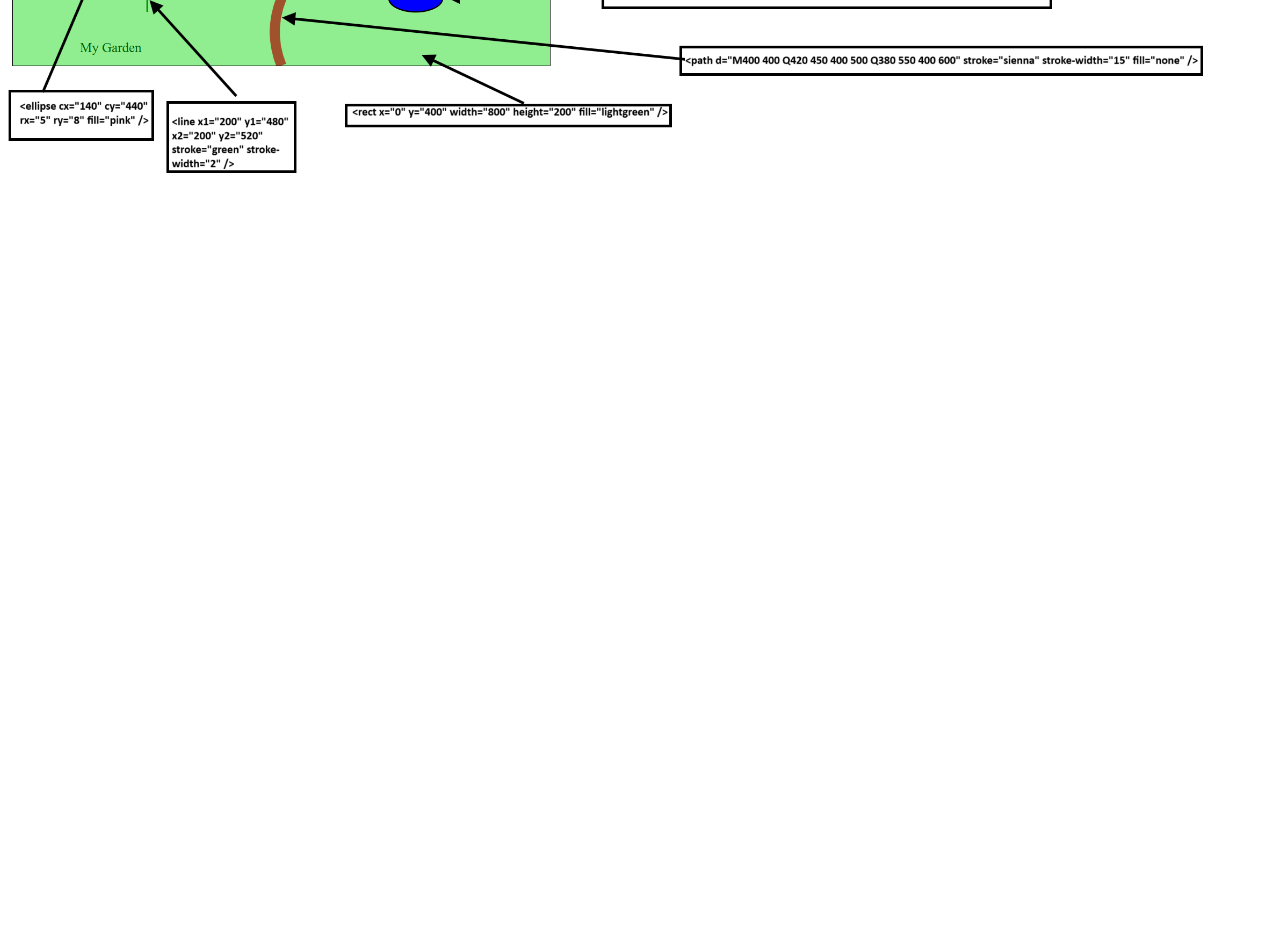
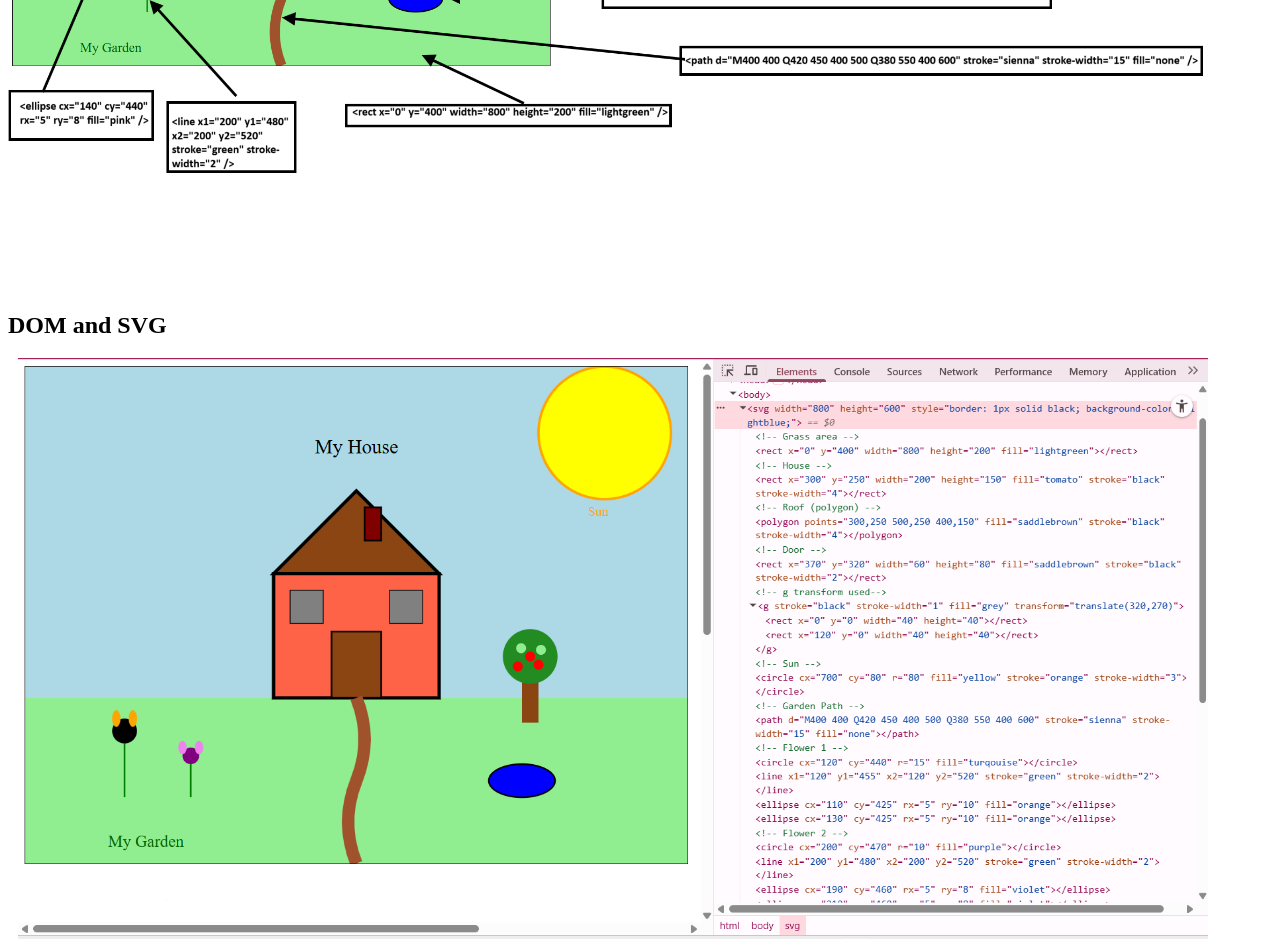
Before and after one commit to kalwis10/Excercise4, a plain HTML site: page index.html in a window 1280 px wide. Shown: the part 1092-2043 px from the top of the page. Before the commit the page ends 1392 px from the top, so only its background shows below. Drawn offline with Linux system fonts and the light colour scheme.

Commit message:
picture added

```diff
--- a/index.html
+++ b/index.html
@@ -7,28 +7,28 @@
 <body>
     <svg width="800" height="600" style="border: 1px solid black; background-color: lightblue;">
 
-        <!-- Ground -->
+        <!-- Grass area -->
         <rect x="0" y="400" width="800" height="200" fill="lightgreen" />
 
-        <!-- House body (rectangle) -->
+        <!-- House -->
         <rect x="300" y="250" width="200" height="150" fill="tomato" stroke="black" stroke-width="4" />
 
         <!-- Roof (polygon) -->
         <polygon points="300,250 500,250 400,150" fill="saddlebrown" stroke="black" stroke-width="4" />
 
-        <!-- Door (rectangle) -->
+        <!-- Door -->
         <rect x="370" y="320" width="60" height="80" fill="saddlebrown" stroke="black" stroke-width="2" />
 
-        <!-- Window (rectangle) -->
+        <!-- g transform used-->
         <g stroke="black" stroke-width="1" fill="grey" transform="translate(320,270)">
             <rect x="0" y="0" width="40" height="40" />
             <rect x="120" y="0" width="40" height="40" />
         </g>
 
-        <!-- Sun (circle) -->
+        <!-- Sun -->
         <circle cx="700" cy="80" r="80" fill="yellow" stroke="orange" stroke-width="3" />
 
-        <!-- Garden Path (path) -->
+        <!-- Garden Path -->
         <path d="M400 400 Q420 450 400 500 Q380 550 400 600" stroke="sienna" stroke-width="15" fill="none" />
 
         <!-- Flower 1 -->
@@ -43,10 +43,10 @@
         <ellipse cx="190" cy="460" rx="5" ry="8" fill="violet" />
         <ellipse cx="210" cy="460" rx="5" ry="8" fill="violet" />
 
-        <!-- Bush (ellipse) -->
+        <!-- Bush  -->
         <ellipse cx="600" cy="500" rx="40" ry="20" fill="blue" stroke="black" stroke-width="2"  />
 
-        <!-- Chimney (rectangle) -->
+        <!-- Chimney -->
         <rect x="410" y="170" width="20" height="40" fill="maroon" stroke="black" stroke-width="2" />
 
         <!-- Text Labels -->
@@ -54,6 +54,7 @@
         <text x="100" y="580" font-size="20" fill="darkgreen">My Garden</text>
         <text x="680" y="180" font-size="16" fill="orange">Sun</text>
 
+        <!-- Tree-->
         <rect x="600" y="370" width="20" height="60" fill="saddlebrown" />
         <circle cx="610" cy="350" r="33" fill="forestgreen" />
         <circle cx="610" cy="350" r="6" fill="red" />
@@ -65,5 +66,9 @@
     </svg>
     <h2>Annotated SVG Shapes</h2>
 <img src="images/excercise4.2.png" alt="Annotated House and Garden" width="1200">
+
+<h2>DOM and SVG </h2>
+<img src="images/DOM and SVG.png" alt="DOM Screenshot" width="1200">
+
 </body>
 </html>
```
Also changed, not shown: images/DOM and SVG.png (added).
